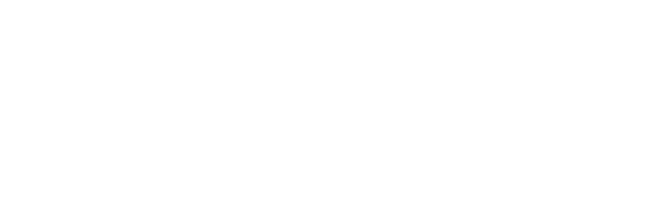
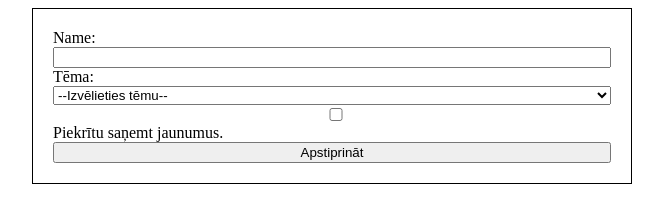
Before and after one commit to cattlepomelo/formativais-darbs-301024, a plain HTML site: page index.html in a window 1280 px wide. Shown: the whole page, without its empty margins (308-971 px from the left). Drawn offline with Linux system fonts and the light colour scheme.

Commit message:
Gatavs darbs

```diff
--- a/index.html
+++ b/index.html
@@ -1,11 +1,34 @@
 <!DOCTYPE html>
 <html lang="en">
-<head>
-    <meta charset="UTF-8">
-    <meta name="viewport" content="width=device-width, initial-scale=1.0">
+  <head>
+    <meta charset="UTF-8" />
+    <meta name="viewport" content="width=device-width, initial-scale=1.0" />
     <title>Document</title>
-</head>
-<body>
+    <link rel="stylesheet" href="style.css" />
+  </head>
+  <body>
+    <form action="#">
+      <div>
+        <label for="name">Name:</label>
+        <input type="text" name="name" id="name" />
+      </div>
 
-</body>
+      <div>
+        <label for="select">Tēma:</label>
+        <select name="select" id="select">
+          <option value="">--Izvēlieties tēmu--</option>
+          <option value="techsupport">Tehniskais atbalsts</option>
+          <option value="offers">Piedāvājumi</option>
+          <option value="questions">Vispārīgi jautājumi</option>
+        </select>
+      </div>
+
+      <div>
+        <input type="checkbox" name="checkbox" id="checkbox" />
+        <label for="checkbox">Piekrītu saņemt jaunumus.</label>
+      </div>
+
+      <div><input type="submit" value="Apstiprināt" /></div>
+    </form>
+  </body>
 </html>
--- /dev/null
+++ b/style.css
@@ -0,0 +1,18 @@
+*{
+    box-sizing: border-box;
+}
+
+form {
+    width: 600px;
+    margin: auto;
+    border: 1px solid black;
+    padding: 20px;
+}
+
+label{
+    display: block;
+}
+input, select {
+    display: block;
+    width: 100%;
+}
```
